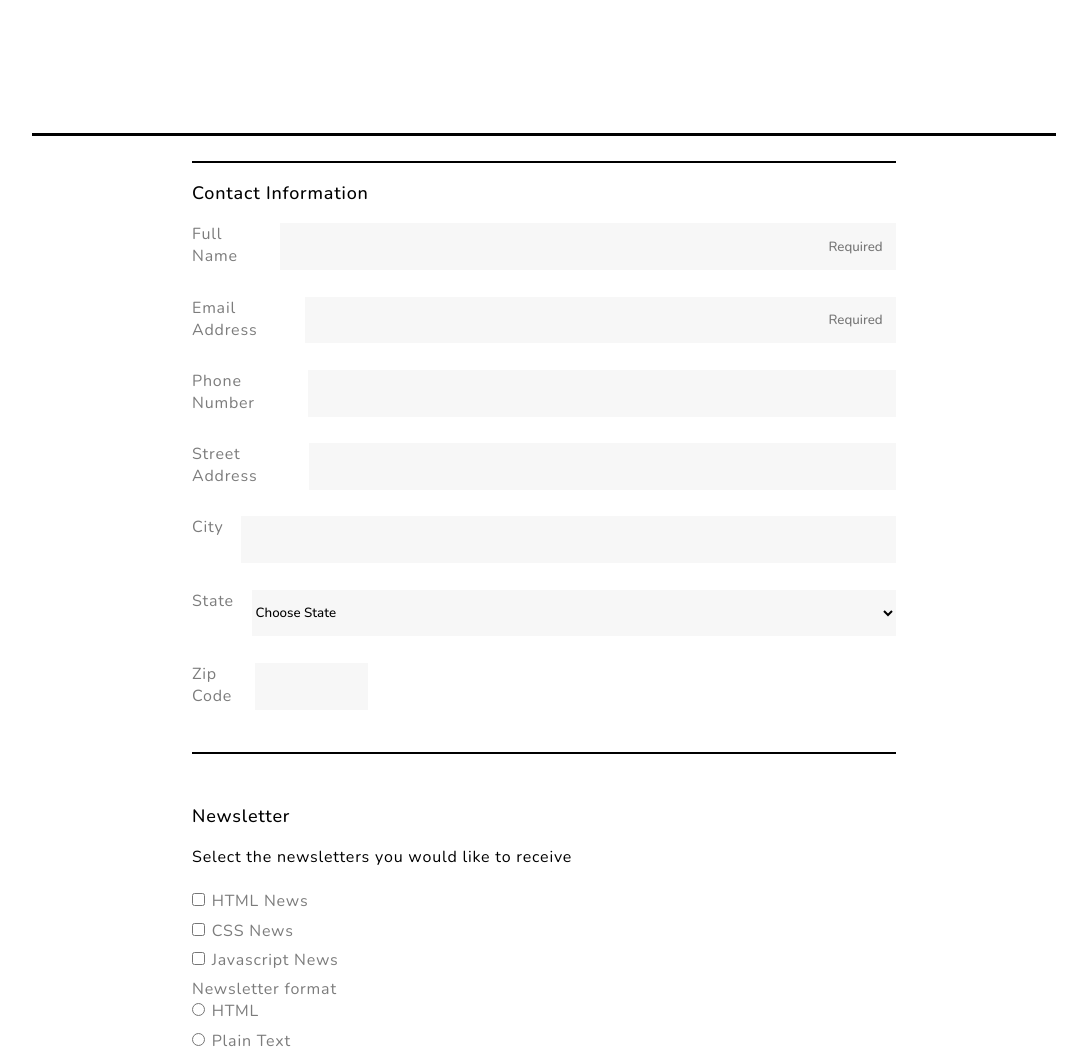
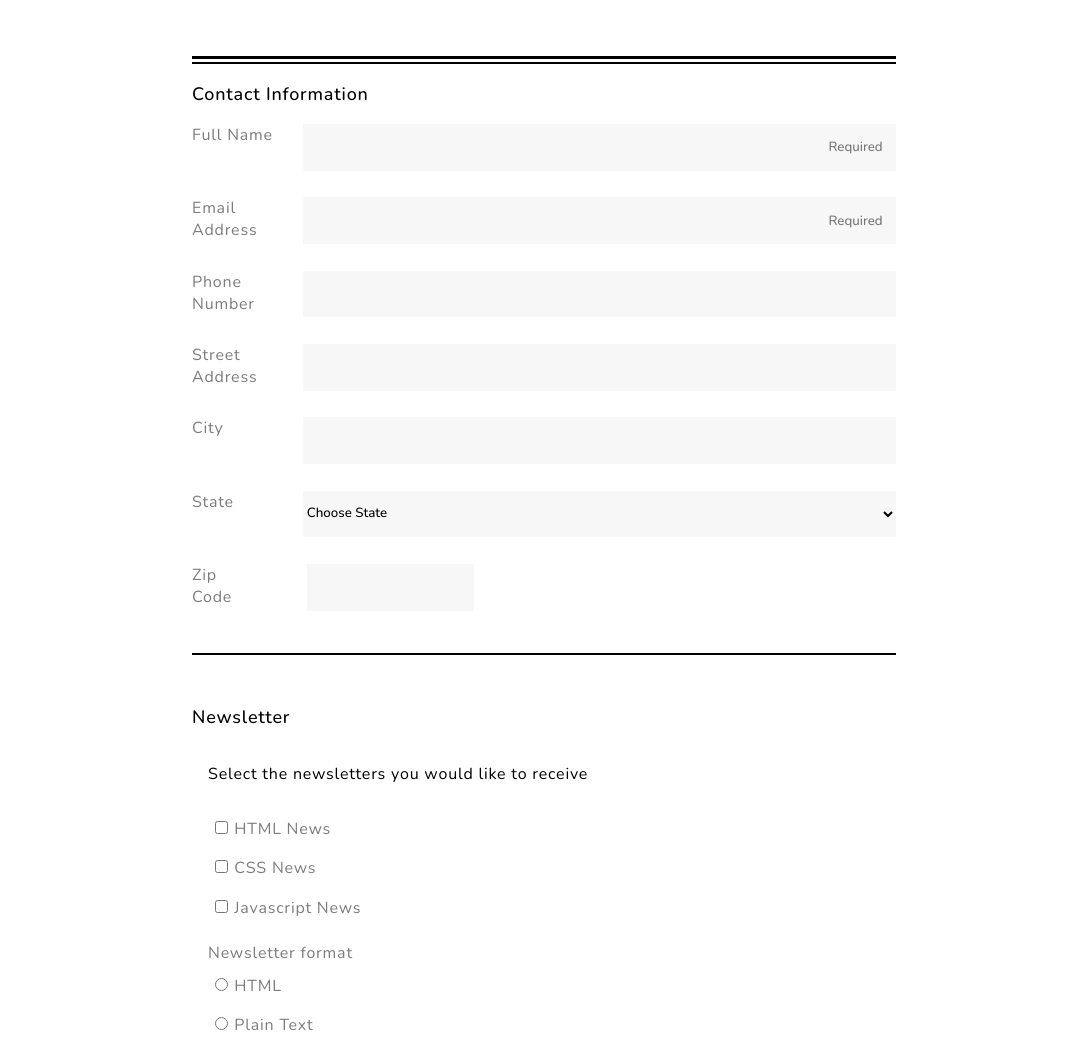
Before and after one commit to brendan-adriano/Online-Registration-Project, a plain HTML site: page index.html in a window 1280 px wide. Shown: the part 140-1195 px from the top of the page, without its empty margins (96-1183 px from the left). Drawn offline with nearby package versions, Linux system fonts and the light colour scheme.

Commit message:
Fixed borders and spacing

```diff
--- a/css/styles.css
+++ b/css/styles.css
@@ -15,7 +15,6 @@
   }
 
   header {
-    padding-bottom: 10%;
     margin-bottom: 1%;
     text-align: center;
   }
@@ -26,7 +25,6 @@ h1 {
 }
 
 main {
-    border-top: solid 3px black;
     padding: 25px;
 }
 
@@ -41,7 +39,9 @@ form {
     border-top: solid 2px black;
 }
 
-label{}
+label{
+    width: 8em;
+}
 
 input::placeholder {
     text-align: right;
@@ -71,8 +71,7 @@ footer {
 
 #newsletter input[type=checkbox],
 #newsletter input[type=radio] {
-    margin-right: .5em;
-    margin-bottom: 1em;
+    margin: 1em 0.5em 1em;
 }
 
 label,
@@ -93,6 +92,15 @@ select {
 
 .zip {
     width: 40%;
+}
+
+.box {
+    margin: 1em;
+}
+
+#bottom-border {
+    border-top: solid 3px black;
+    padding: .1em 0em;
 }
 
 #signup {
@@ -151,7 +159,11 @@ select {
     margin-bottom: 2em;
 }
 
+#zip-label {
+    margin-right: 2em;
+}
+
     .zip {
-        width: 25%;
+        width:40%;
     }
   }
--- a/index.html
+++ b/index.html
@@ -21,7 +21,10 @@
         </div>
         </header>
 
+
     <main>
+
+        <div id="bottom-border"></div>
 
         <form>
             <fieldset id="contact">
@@ -57,22 +60,24 @@
                 </select>
                 </div>
                 <div class="flex zip">
-                <label for="zip">Zip Code</label>
+                <label for="zip" id="zip-label">Zip Code</label>
                 <input type="number" id="zip" name="user-zip">
                 </div>
             </fieldset>
 
             <fieldset id="newsletter">
                 <legend>Newsletter</legend>
+                    <div class="box">
                     <p>Select the newsletters you would like to receive</p><br>
                         <input type="checkbox" id="html-news" value="html-news" name="news"><label for="html-news">HTML News</label><br>
                         <input type="checkbox" id="css-news" value="css-news" name="news"><label for="css-news">CSS News</label><br>
                         <input type="checkbox" id="js-news" value="js-news" name="news"><label for="js-news">Javascript News</label><br>
-
+                    </div>
+                    <div class="box">
                     <label>Newsletter format</label><br>
                         <input type="radio" id="html-form" value="html-form" name="format"><label for="html-form">HTML</label><br>
                         <input type="radio" id="plain-form" value="plain-form" name="format"><label for="plain-form">Plain Text</label><br>
-
+                    </div>
                     <label for="topics">Other topics you'd like to hear about</label>
                     <textarea id="topics" name="topics"></textarea>
                     <button type="submit">Sign Up</button>
```
